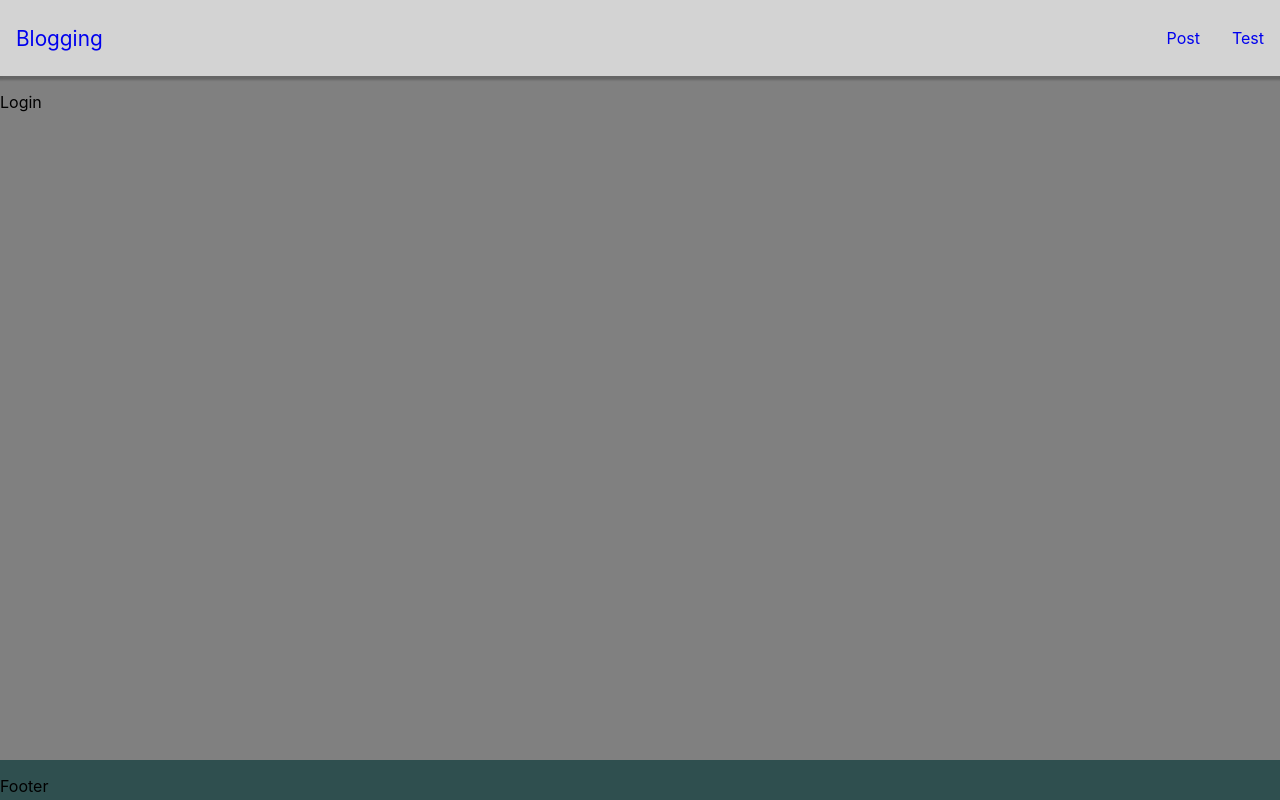
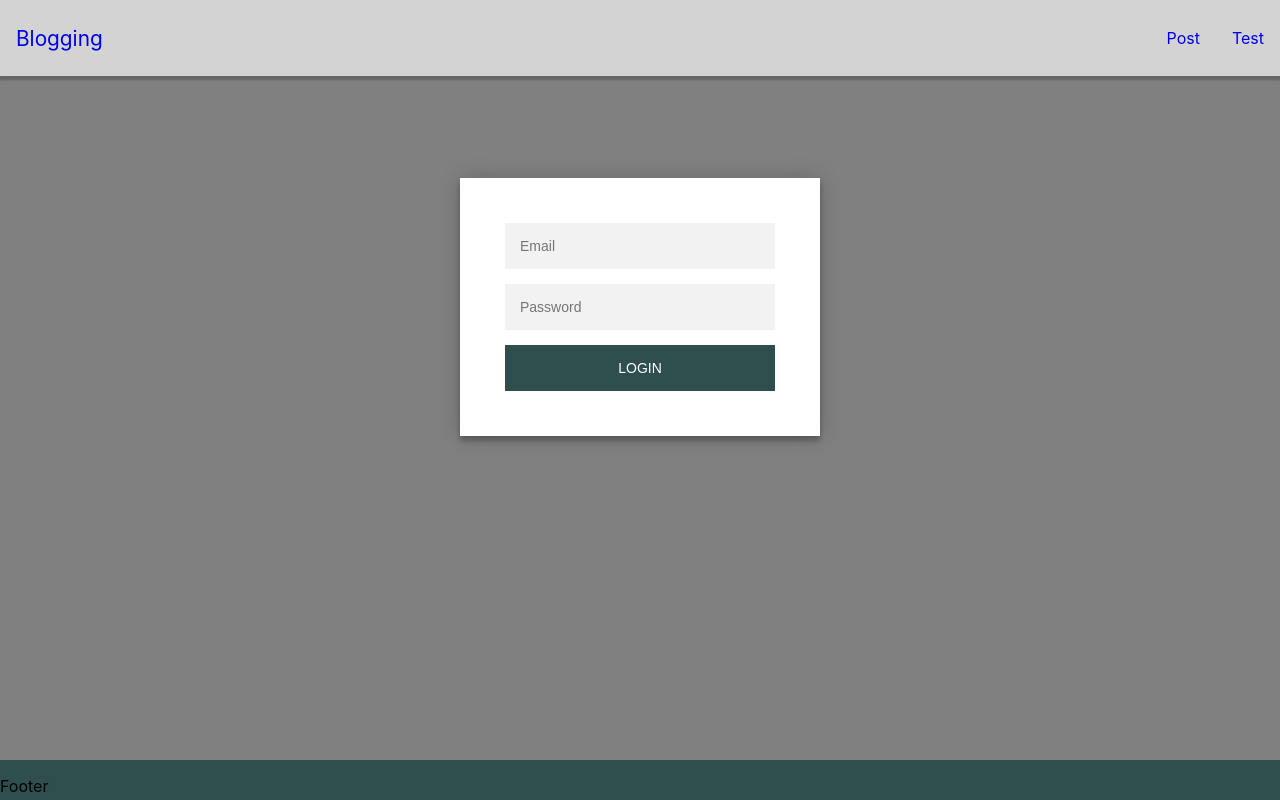
Before and after one commit to Kianvos/blogging-frontend, a React (Create React App) app: page /login in a window 1280 px wide. Built offline with nearby package versions, Linux system fonts and the light colour scheme; no server answers.

Commit message:
login pagina gemaakt

```diff
--- /dev/null
+++ b/src/assets/components/pages/login/login.css
@@ -0,0 +1,50 @@
+.wrapper {
+    width: 360px;
+    padding: 8% 0 0;
+    margin: auto;
+}
+.form {
+    position: relative;
+    z-index: 1;
+    background: #FFFFFF;
+    max-width: 360px;
+    margin: 0 auto 100px;
+    padding: 45px;
+    text-align: center;
+    box-shadow: 0 0 20px 0 rgba(0, 0, 0, 0.2), 0 5px 5px 0 rgba(0, 0, 0, 0.24);
+}
+.form input {
+    background: #f2f2f2;
+    width: 100%;
+    border: 0;
+    margin: 0 0 15px;
+    padding: 15px;
+    box-sizing: border-box;
+    font-size: 14px;
+}
+.form .login-button {
+    text-transform: uppercase;
+    background: darkslategray;
+    width: 100%;
+    border: 0;
+    padding: 15px;
+    color: #FFFFFF;
+    font-size: 14px;
+    cursor: pointer;
+}
+.form button:hover,.form button:active,.form button:focus {
+    background: cadetblue;
+}
+
+.error-message{
+    background-color: red;
+    color: white;
+    height: 50px;
+    display: flex;
+    align-items: center;
+    justify-content: center;
+}
+
+.error-message p{
+    margin: 0;
+}
--- a/src/assets/components/pages/login/login.js
+++ b/src/assets/components/pages/login/login.js
@@ -1,14 +1,21 @@
-import React from 'react';
+import React, {useState} from 'react';
 import {LoginApi} from "../../../../helper/api/login";
 import {useNavigate} from "react-router-dom";
 
+import './login.css';
 
 const Login = () => {
     const navigate = useNavigate()
+    const [email, setEmail] = useState("");
+    const [password, setPassword] = useState("");
+    const [error, setError] = useState(false);
 
-    function login() {
-        const email = "test@kianvos.nl";
-        const password = "password";
+    const handleSubmit = (event) => {
+        event.preventDefault();
+        login(email, password)
+    }
+
+    function login(email, password) {
         LoginApi.login(email, password)
             .then((response) => {
                 const token = response.access_token;
@@ -16,14 +23,28 @@ const Login = () => {
                 localStorage.setItem("token", token);
                 navigate("/");
             })
-            .catch(err => console.log(err));
+            .catch(err => {
+                console.log(err)
+                setError(true);
+            });
     }
+    return (
+        <div className={"wrapper"}>
+            {error ?
+                <div className={"error-message"}>
+                    <p>Je wachtwoord komt niet overeen met je email.</p>
+                </div>
+                : null
+            }
+            <div className="form">
+                <form onSubmit={handleSubmit} className="login-form">
+                    <input type="email" placeholder="Email" onChange={(e) => setEmail(e.target.value)}/>
+                    <input type="password" placeholder="Password" onChange={(e) => setPassword(e.target.value)}/>
+                    <button className={"login-button"}>login</button>
+                </form>
+            </div>
+        </div>
 
-    login();
-    return (
-        <div>
-            <p>Login</p>
-        </div>
     );
 }
 
--- a/src/assets/components/pages/posts/posts.js
+++ b/src/assets/components/pages/posts/posts.js
@@ -25,7 +25,7 @@ const Posts = () => {
             <h1>{storyInfo.title}</h1>
             {
                 postList.map((post, index) => (
-                    <p>{post.description}</p>
+                    <p key={post.id}>{post.description}</p>
                     // <Story key={story.id} title={story.title} description={story.description} user={story.user} image={story.image}/>
                 ))
             }
```
